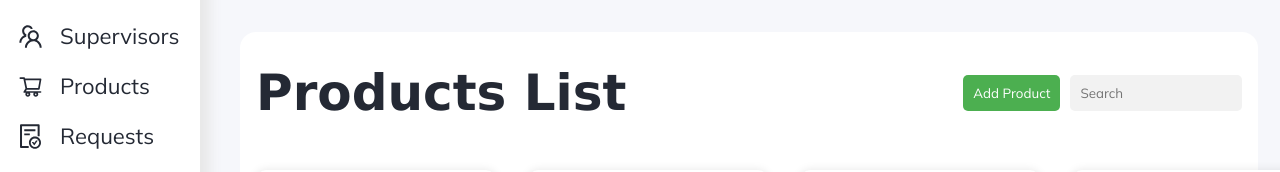
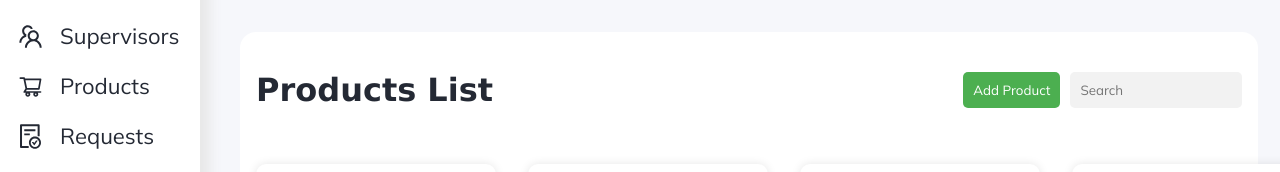
Before and after one commit to FatmaElzahraaAdham/InventorySys, a React (Create React App) app: page /Product in a window 1280 px wide. Shown: the part 159-331 px from the top of the page. Built offline with nearby package versions, Linux system fonts and the light colour scheme.

Commit message:
fix: adjust table header title styles

```diff
--- a/src/styles/Table.css
+++ b/src/styles/Table.css
@@ -28,6 +28,8 @@
 
 .table-header h1 {
     margin: 0;
+    font-size: 2rem;
+    font-weight: bold;
 }
 
 .table th,
```
